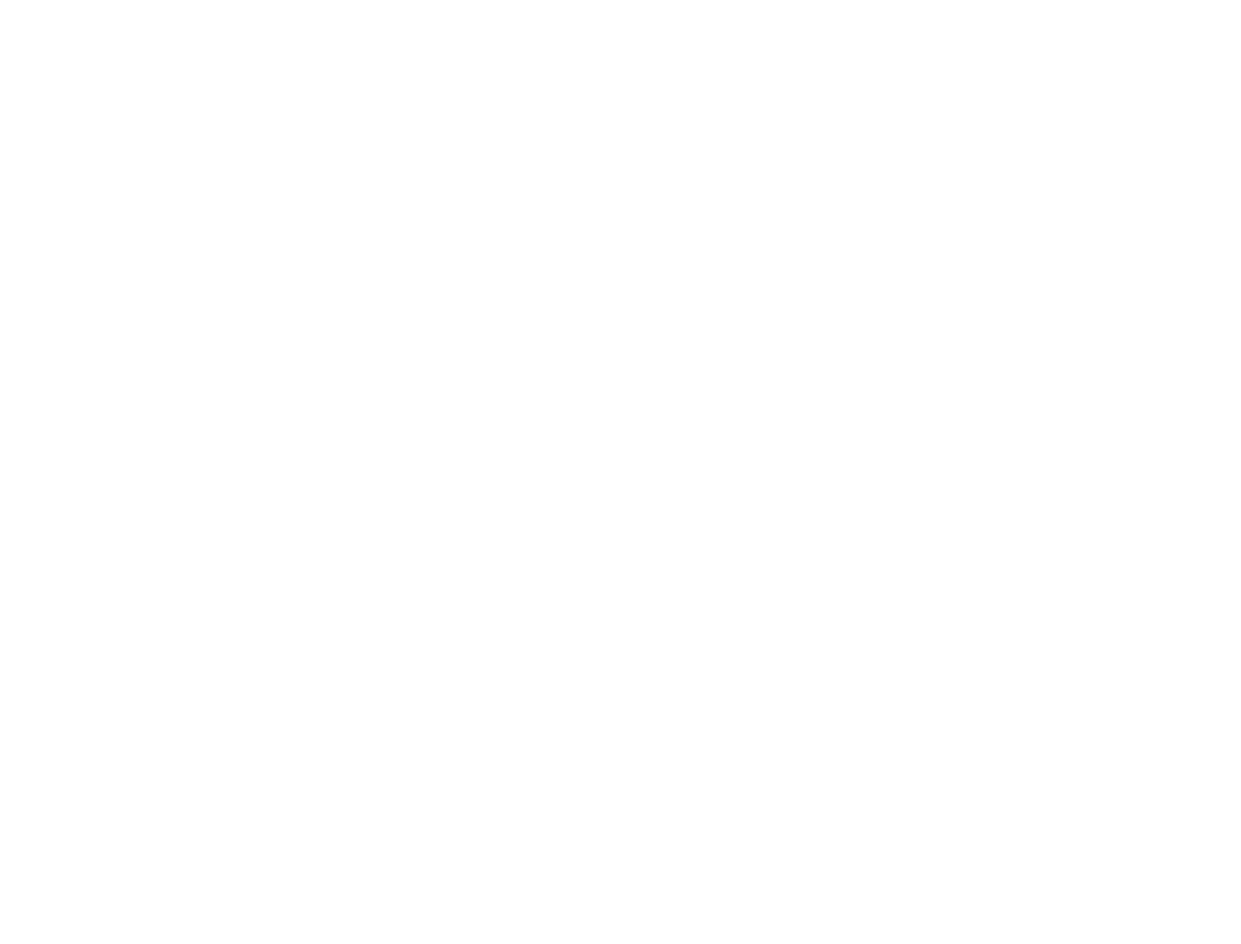
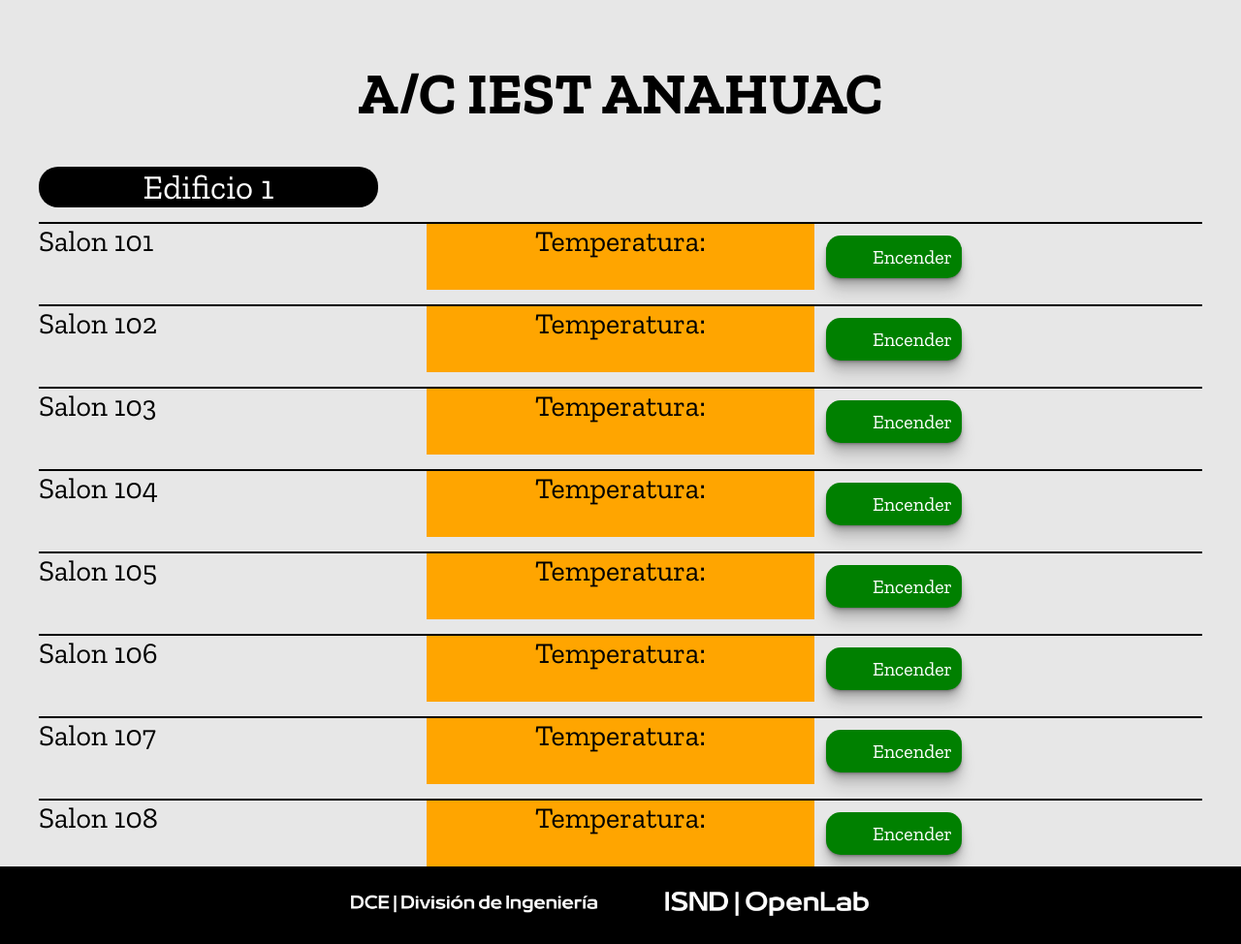
Before and after one commit to 4ubio/AC-IEST, a plain HTML site: page salones.html in a window 1280 px wide. Shown: the whole page at 97% size. Before the commit the page ends 800 px from the top, so only its background shows below. Drawn offline with nearby package versions, Linux system fonts and the light colour scheme.

Commit message:
Página salones

```diff
--- a/salones.html
+++ b/salones.html
@@ -0,0 +1,80 @@
+<!DOCTYPE html>
+<html lang="en">
+<head>
+    <meta charset="UTF-8">
+    <meta http-equiv="X-UA-Compatible" content="IE=edge">
+    <meta name="viewport" content="width=device-width, initial-scale=1.0">
+    <title>A/C IEST ANÁHUAC</title>
+
+    <!--Preload-->
+    <link rel="preconnect" href="https://fonts.gstatic.com">
+    <link href="https://fonts.googleapis.com/css2?family=Zilla+Slab:wght@300;400;700&display=swap" rel="stylesheet">
+
+    <link rel="preload" href="styles.css" as="style">
+    <link rel="stylesheet" href="styles.css">
+    <link rel="icon" href="assets/delfin.png" type="image/icon type">
+</head>
+<body>
+    <center><h1 class="title">A/C IEST ANAHUAC</h1></center>
+
+    <div class="edif" onclick="location.href='salones.html';" style="cursor:pointer;">
+        <div class="topsalones">
+            <p class="Edificio">Edificio 1</p>
+        </div>
+    </div>
+<!--SALONES-->
+    <div class="salon100">
+        <span class="salon">Salon 101</span>
+        <span class="temp">Temperatura: </span>
+        <button class="on">Encender</button>
+    </div>
+
+    <div class="salon100">
+        <span class="salon">Salon 102</span>
+        <span class="temp">Temperatura: </span>
+        <button class="on">Encender</button>
+    </div>
+
+    <div class="salon100">
+        <span class="salon">Salon 103</span>
+        <span class="temp">Temperatura: </span>
+        <button class="on">Encender</button>
+    </div>
+
+    <div class="salon100">
+        <span class="salon">Salon 104</span>
+        <span class="temp">Temperatura: </span>
+        <button class="on">Encender</button>
+    </div>
+    <div class="salon100">
+        <span class="salon">Salon 105</span>
+        <span class="temp">Temperatura: </span>
+        <button class="on">Encender</button>
+    </div>
+
+    <div class="salon100">
+        <span class="salon">Salon 106</span>
+        <span class="temp">Temperatura: </span>
+        <button class="on">Encender</button>
+    </div>
+
+    <div class="salon100">
+        <span class="salon">Salon 107</span>
+        <span class="temp">Temperatura: </span>
+        <button class="on">Encender</button>
+    </div>
+
+    <div class="salon100">
+        <span class="salon">Salon 108</span>
+        <span class="temp">Temperatura: </span>
+        <button class="on">Encender</button>
+    </div>
+
+    <footer>
+        <div class="container_footer">
+            <img class="img_logo" src="assets/ce.png" alt="">
+            <img class="img_logo" src="assets/isnd.png" alt="">
+        </div>
+    </footer>
+</body>
+</html>
--- a/styles.css
+++ b/styles.css
@@ -210,3 +210,41 @@ input {
         font-size:6rem;
     }
 }
+
+.edif {
+    width: 10em;
+    font-size: 3.5rem;
+    text-align:center;
+    background-color: black;
+    color:var(--white);
+    border-radius: 2rem;
+    justify-content: center;
+    margin-left: 4rem;
+}
+
+
+.salon100{
+    margin: 1.5rem 4rem 0rem 4rem;
+    font-size:3rem;
+    border-top: 2px solid black;
+    display: grid;
+    grid-template-columns: repeat(3, 1fr);
+    align-items: space-between;
+}
+
+.on{
+    background-color: green;
+    border-radius: 15px;
+    border:none;
+    box-shadow:0 1px 1px rgba(0,0,0,0.12),0 2px 2px rgba(0,0,0,0.12),0 4px 4px rgba(0,0,0,0.12),0 8px 8px rgba(0,0,0,0.12),0 16px 16px rgba(0,0,0,0.12);
+    color:white;
+    font-family:  var(--font);
+    font-size: 2rem;
+    display:flex;
+    justify-content: flex-end;
+}
+
+.temp{
+    background-color: orange;
+    text-align: center;
+}
```
